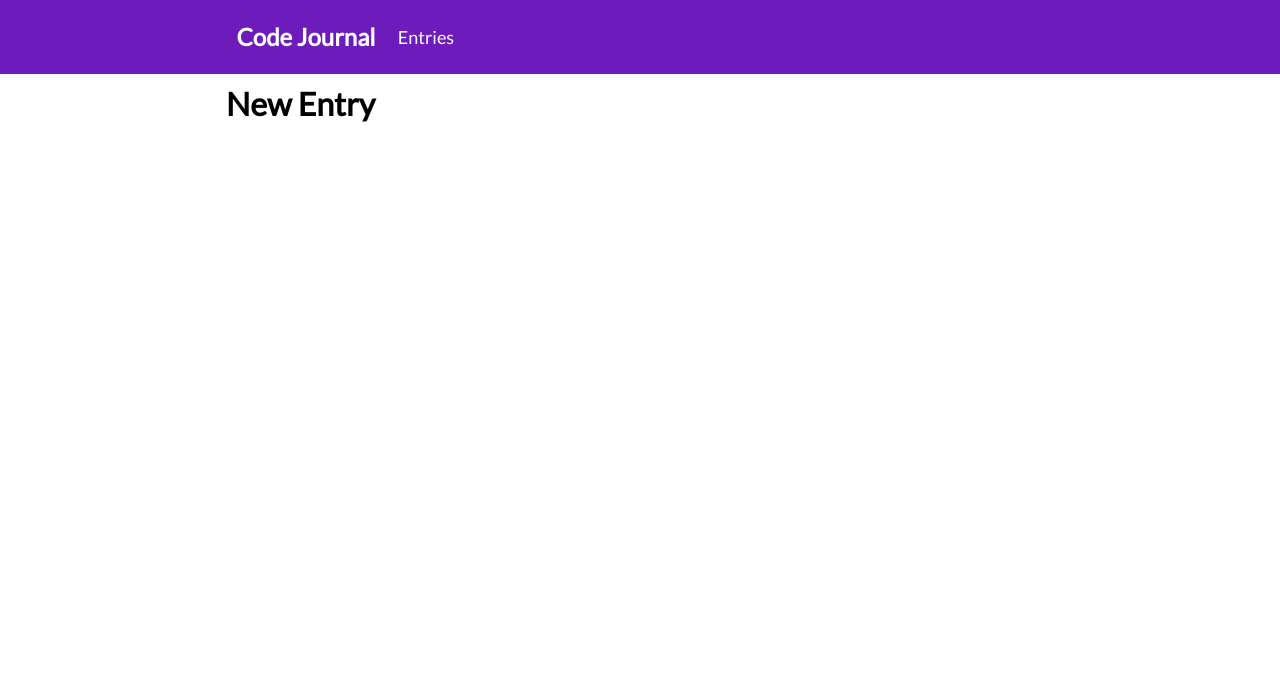
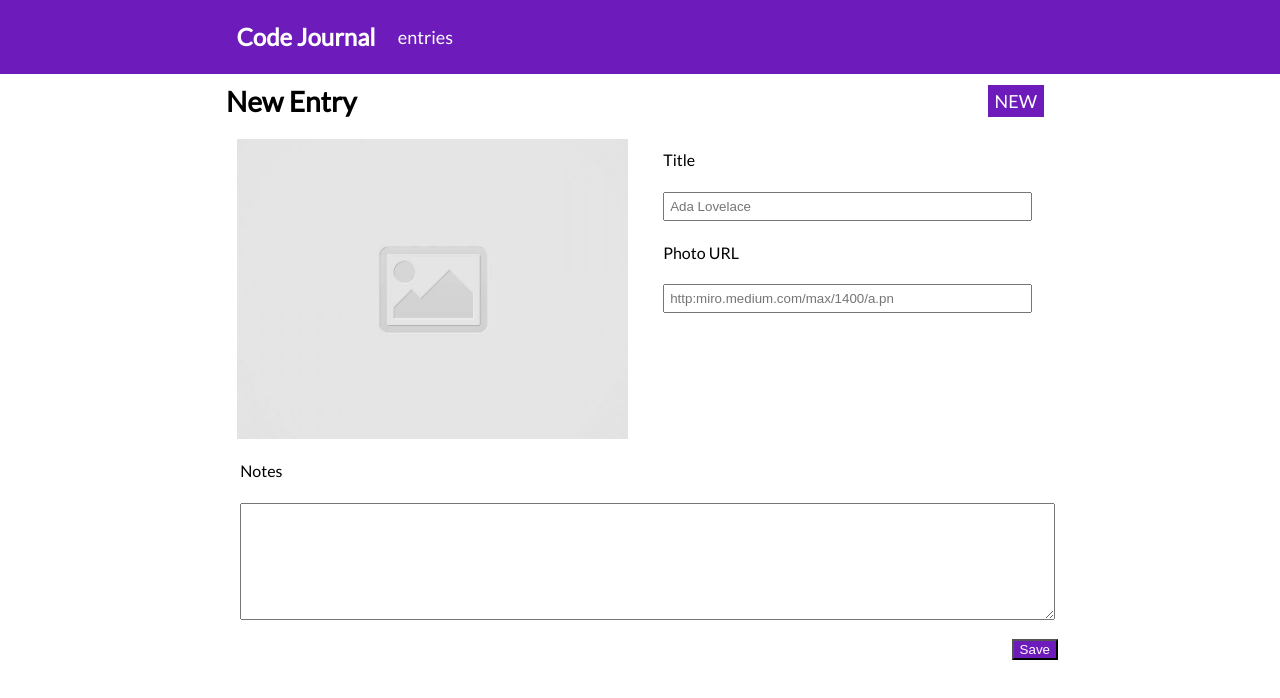
Before and after one commit to devanrivera98/code-journal, a website: page index.html in a window 1280 px wide. Drawn offline with Linux system fonts and the light colour scheme.

Commit message:
Add an anchor to the entries view to show the entry-form. It should be styled like a button with the text NEW, and must match the figma.

```diff
--- a/css/layout.css
+++ b/css/layout.css
@@ -40,6 +40,11 @@ img {
   padding-bottom: 10px;
 }
 
+.anchor-entry {
+  margin-right: 10px;
+  padding: 5px 7px;
+}
+
 .input-field {
   width: 100%;
   padding: 5px;
@@ -68,6 +73,12 @@ img {
 #submit-button {
   display: flex;
   justify-content: end;
+}
+
+#header-h1 {
+  display: flex;
+  align-items: center;
+  justify-content: space-between;
 }
 
 ul {
--- a/css/styles.css
+++ b/css/styles.css
@@ -1,10 +1,18 @@
 .main {
   background-color: #f7f7f7;
+}
+
+.anchor-entry {
+  background-color: rgb(110, 27, 187);
 }
 
 #header-h2 {
   background-color: rgb(110, 27, 187);
   color: white;
+}
+
+#header-h1 {
+  font-size: 14px;
 }
 
 #submit-button {
--- a/index.html
+++ b/index.html
@@ -23,13 +23,14 @@
     <div class="container">
       <div class="row">
         <h2 class="row column-row" id="header-h2" >Code Journal</h2>
-        <a class="row column-row">Entries</a>
+        <a class="row column-row">entries</a>
       </div>
     </div>
   </header>
   <main class="container">
     <div class="row column-full" id="header-h1">
       <h1>New Entry</h1>
+      <a class="row anchor-entry">NEW</a>
     </div>
     <div data-view="entry-form">
       <form>
--- a/js/main.js
+++ b/js/main.js
@@ -96,7 +96,14 @@ function viewSwap(name) {
   }
   data.view = name;
 }
-viewSwap();
+// viewSwap();
 
 var $anchor = document.querySelector('a');
-$anchor.addEventListener('click', viewSwap);
+$anchor.addEventListener('click', function () {
+  viewSwap('entries');
+});
+
+var $anchorTwo = document.querySelector('.anchor-entry');
+$anchorTwo.addEventListener('click', function () {
+  viewSwap('entry-form');
+});
```
